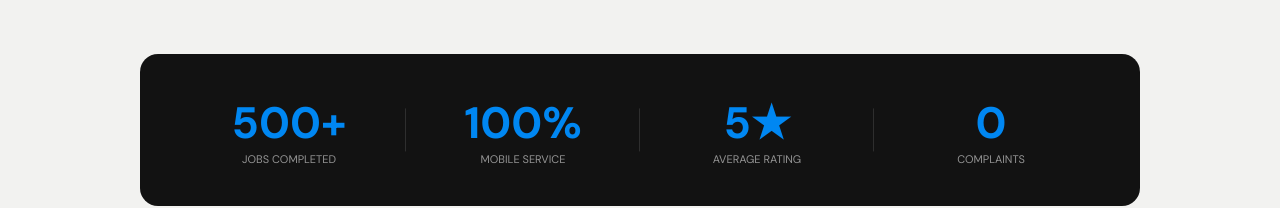
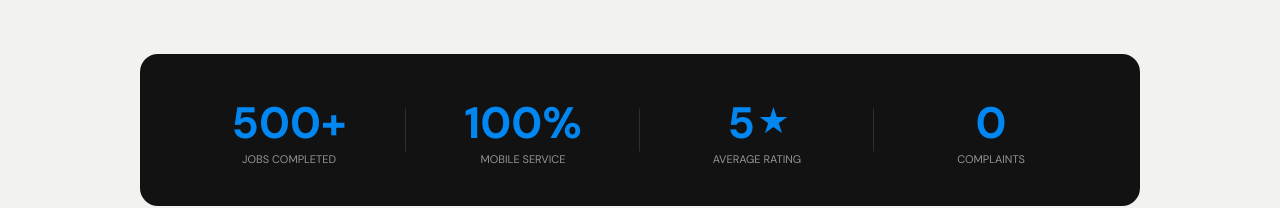
Before and after one commit to karan-webdev/prestige-pressure-solutions, a React (Vite) app: page / in a window 1280 px wide. Shown: the part 4376-4584 px from the top of the page. Built offline with nearby package versions, Linux system fonts and the light colour scheme; a web font is replaced by a local one.

Commit message:
update navbar + seo fixes

```diff
--- a/src/components/Projects.tsx
+++ b/src/components/Projects.tsx
@@ -30,7 +30,7 @@ const projects = [
 const stats = [
   { num: '500+', label: 'JOBS COMPLETED' },
   { num: '100%', label: 'MOBILE SERVICE' },
-  { num: '5★', label: 'AVERAGE RATING' },
+  { num: '5', label: 'AVERAGE RATING', isRating: true },
   { num: '0', label: 'COMPLAINTS' },
 ]
 
@@ -133,7 +133,6 @@ function SliderCard({ project, index }: { project: Project; index: number }) {
           userSelect: 'none',
         }}
       >
-        {/* AFTER */}
         <div
           style={{
             position: 'absolute',
@@ -144,7 +143,6 @@ function SliderCard({ project, index }: { project: Project; index: number }) {
           }}
         />
 
-        {/* BEFORE */}
         <div
           ref={beforeRef}
           style={{
@@ -157,7 +155,6 @@ function SliderCard({ project, index }: { project: Project; index: number }) {
           }}
         />
 
-        {/* GRADIENT */}
         <div
           style={{
             position: 'absolute',
@@ -168,7 +165,6 @@ function SliderCard({ project, index }: { project: Project; index: number }) {
           }}
         />
 
-        {/* DIVIDER */}
         <div
           ref={dividerRef}
           style={{
@@ -206,7 +202,6 @@ function SliderCard({ project, index }: { project: Project; index: number }) {
           </div>
         </div>
 
-        {/* LABELS */}
         <div
           style={{
             position: 'absolute',
@@ -241,7 +236,6 @@ function SliderCard({ project, index }: { project: Project; index: number }) {
           AFTER
         </div>
 
-        {/* TEXT */}
         <div
           style={{
             position: 'absolute',
@@ -266,7 +260,6 @@ function SliderCard({ project, index }: { project: Project; index: number }) {
           </div>
         </div>
 
-        {/* DRAG HINT */}
         <div
           style={{
             position: 'absolute',
@@ -295,7 +288,6 @@ export default function Projects() {
       style={{ background: '#f2f2f0', padding: '5rem 1.5rem' }}
     >
       <div style={{ maxWidth: 1000, margin: '0 auto' }}>
-        {/* HEADER */}
         <motion.div
           initial={{ opacity: 0, y: 20 }}
           whileInView={{ opacity: 1, y: 0 }}
@@ -351,7 +343,6 @@ export default function Projects() {
           </motion.p>
         </div>
 
-        {/* GRID */}
         <div
           className="projects-grid"
           style={{
@@ -365,7 +356,6 @@ export default function Projects() {
           ))}
         </div>
 
-        {/* STATS */}
         <motion.div
           className="stats-grid"
           initial={{ opacity: 0, y: 30 }}
@@ -395,7 +385,16 @@ export default function Projects() {
               style={{ textAlign: 'center', position: 'relative' }}
             >
               {i !== stats.length - 1 && <div className="stat-divider" />}
-              <div className="stat-num">{s.num}</div>
+              <div className="stat-num">
+                {s.isRating ? (
+                  <span className="rating-wrap">
+                    <span className="rating-num">5</span>
+                    <span className="rating-star">★</span>
+                  </span>
+                ) : (
+                  s.num
+                )}
+              </div>
               <div className="stat-label">{s.label}</div>
             </motion.div>
           ))}
@@ -412,6 +411,23 @@ export default function Projects() {
         .stat-num { font-size: 44px; font-weight: 900; color: #0087F2; }
         .stat-label { font-size: 11px; color: rgba(255,255,255,0.55); }
 
+        .rating-wrap {
+          display: inline-flex;
+          align-items: center;
+          gap: 4px;
+        }
+
+        .rating-num {
+          line-height: 1;
+        }
+
+        .rating-star {
+          font-size: 0.7em;
+          line-height: 1;
+          position: relative;
+          top: -1px;
+        }
+
         @media (max-width: 768px) {
           .projects-grid { grid-template-columns: 1fr !important; }
           .stats-grid { grid-template-columns: repeat(2, 1fr) !important; row-gap: 3rem; }
```
